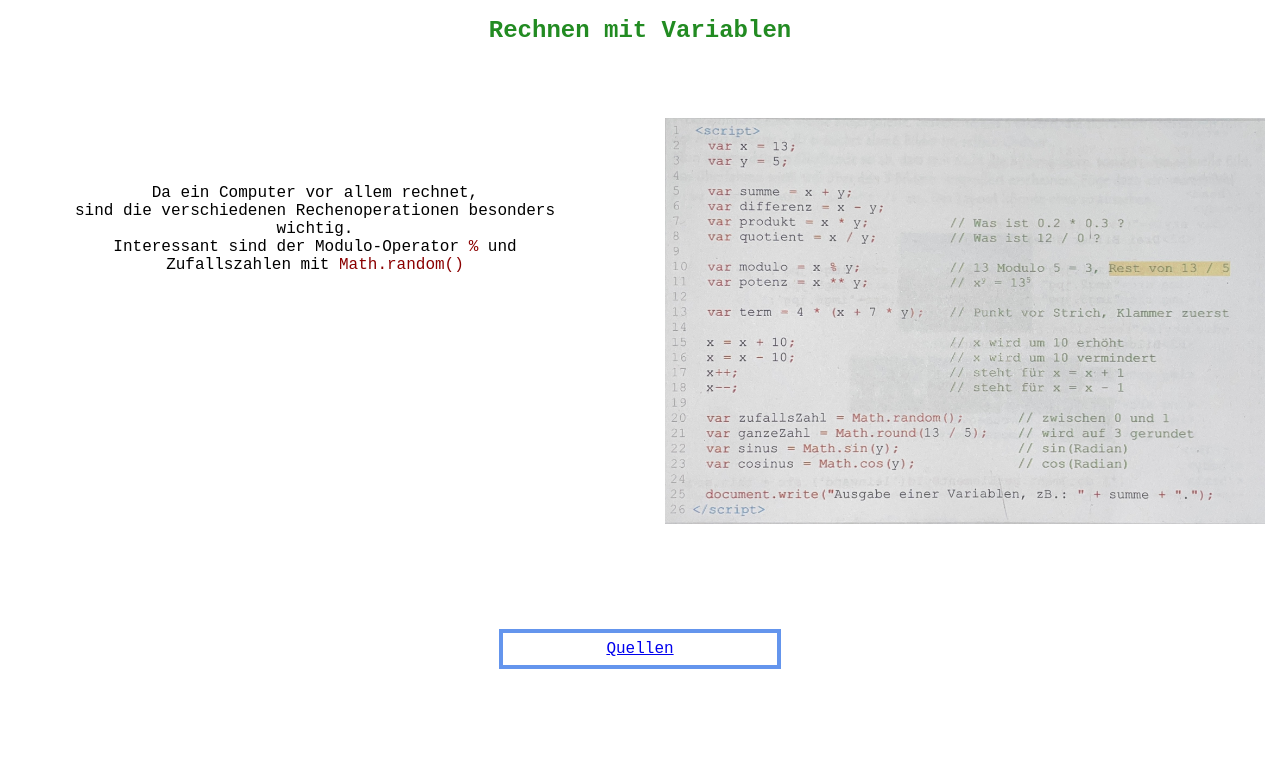
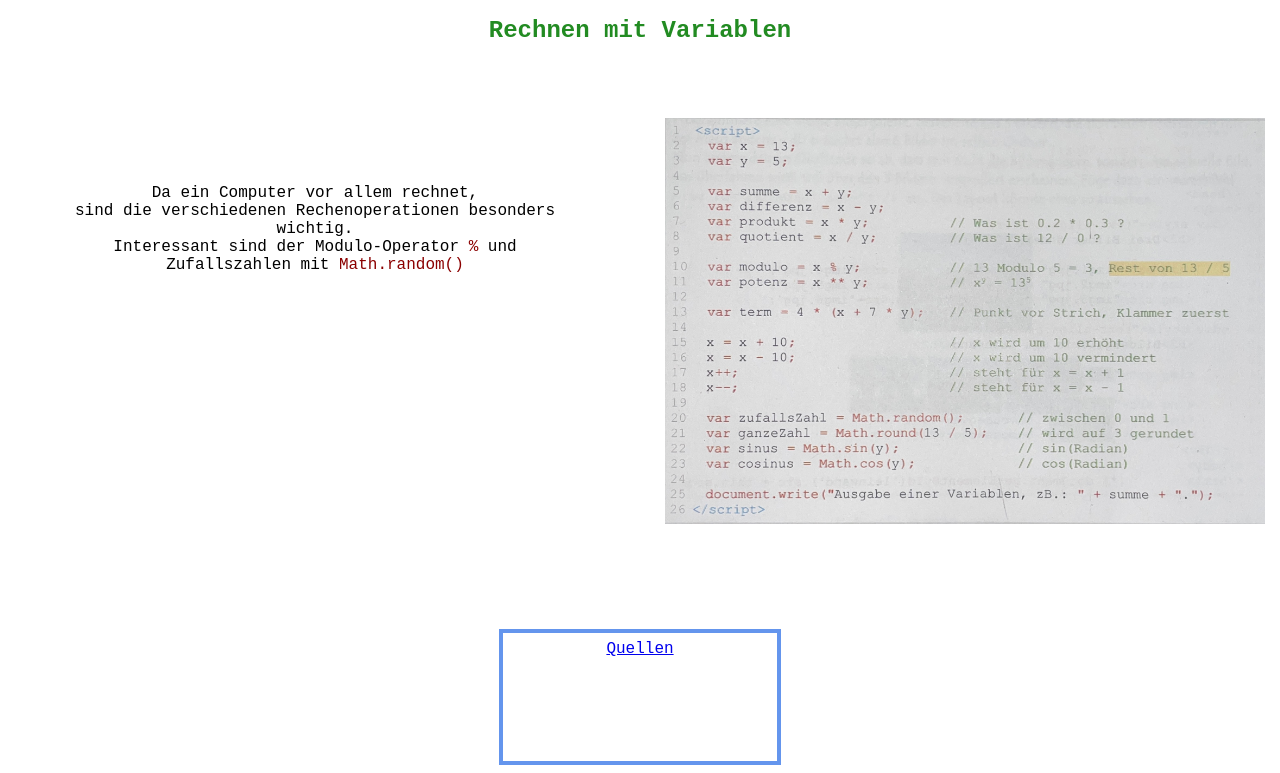
Before and after one commit to ChatTemplar/GFS-Web, a plain HTML site: page index.html in a window 1280 px wide. Shown: the part 1092-1865 px from the top of the page. Before the commit the page ends 1769 px from the top, so only its background shows below. Drawn offline with Linux system fonts and the light colour scheme.

Commit message:
Update index.html

```diff
--- a/index.html
+++ b/index.html
@@ -97,7 +97,7 @@
     </div>
 
 
-    <table class="center" style="padding-left: 100px; padding-right: 100px">
+    <table class="center" style="padding-left: 100px; padding-right: 100px; padding-bottom: 100px;">
         <tr>
             <td>
                 <a href="Quellen.html">Quellen</a>
```
